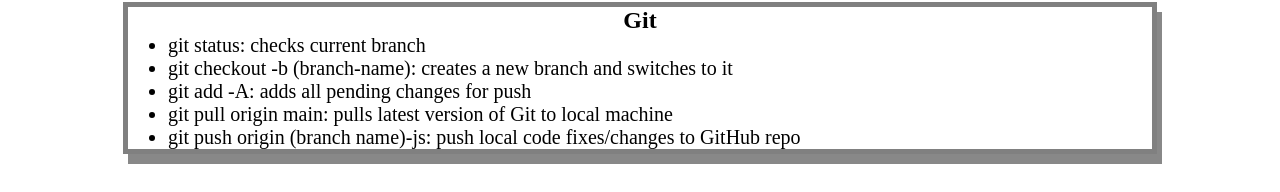
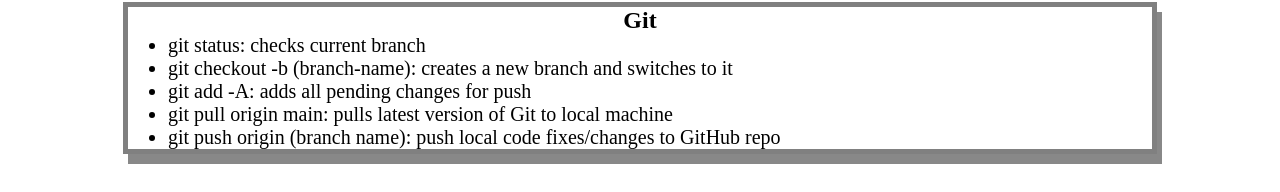
Before and after one commit to Cwilson84/Prework-Study-Guide, a plain HTML site: page index.html in a window 1280 px wide. Shown: the part 519-711 px from the top of the page. Drawn offline with Linux system fonts and the light colour scheme.

Commit message:
typo fix

```diff
--- a/index.html
+++ b/index.html
@@ -41,7 +41,7 @@
           <li>git checkout -b (branch-name): creates a new branch and switches to it</li>
           <li>git add -A: adds all pending changes for push</li>
           <li>git pull origin main: pulls latest version of Git to local machine</li>
-          <li>git push origin (branch name)-js: push local code fixes/changes to GitHub repo</li>
+          <li>git push origin (branch name): push local code fixes/changes to GitHub repo</li>
         </ul>
       </section>
 
```
